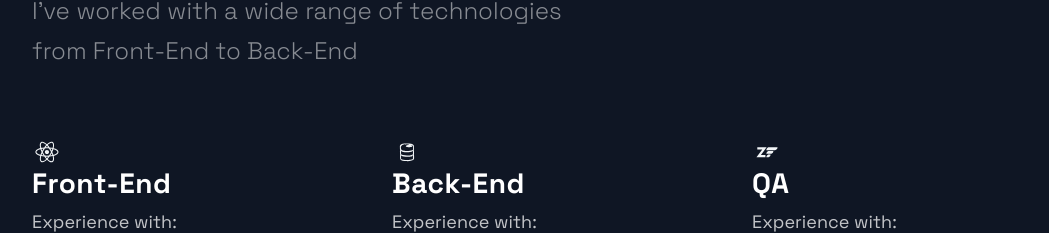
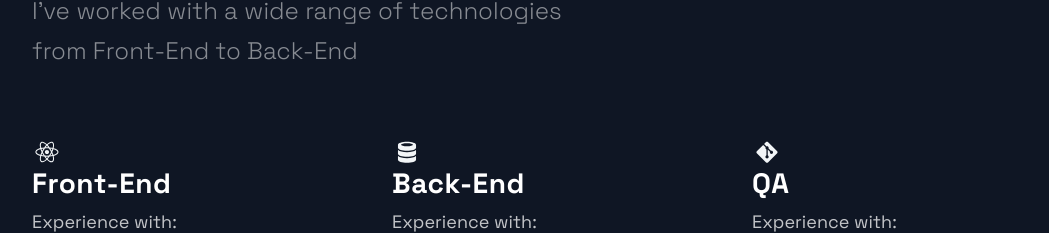
Before and after one commit to JesseJ713/personal-portfolio, a Next.js app: page / in a window 1280 px wide. Shown: the part 2330-2563 px from the top of the page, without its empty margins (88-1137 px from the left). Built offline with nearby package versions, Linux system fonts and the light colour scheme.

Commit message:
Updated technology icons

```diff
--- a/src/components/Technologies/Technologies.js
+++ b/src/components/Technologies/Technologies.js
@@ -1,5 +1,5 @@
 import React from 'react';
-import { DiFirebase, DiReact, DiZend } from 'react-icons/di';
+import { DiDatabase, DiReact, DiGit } from 'react-icons/di';
 import {
   Section,
   SectionDivider,
@@ -36,7 +36,7 @@ const Technologies = () => (
         </ListContainer>
       </ListItem>
       <ListItem>
-        <DiFirebase size='3rem' />
+        <DiDatabase size='3rem' />
         <ListContainer>
           <ListTitle>Back-End</ListTitle>
           <ListParagraph>
@@ -47,7 +47,7 @@ const Technologies = () => (
         </ListContainer>
       </ListItem>
       <ListItem>
-        <DiZend size='3rem' />
+        <DiGit size='3rem' />
         <ListContainer>
           <ListTitle>QA</ListTitle>
           <ListParagraph>
```
